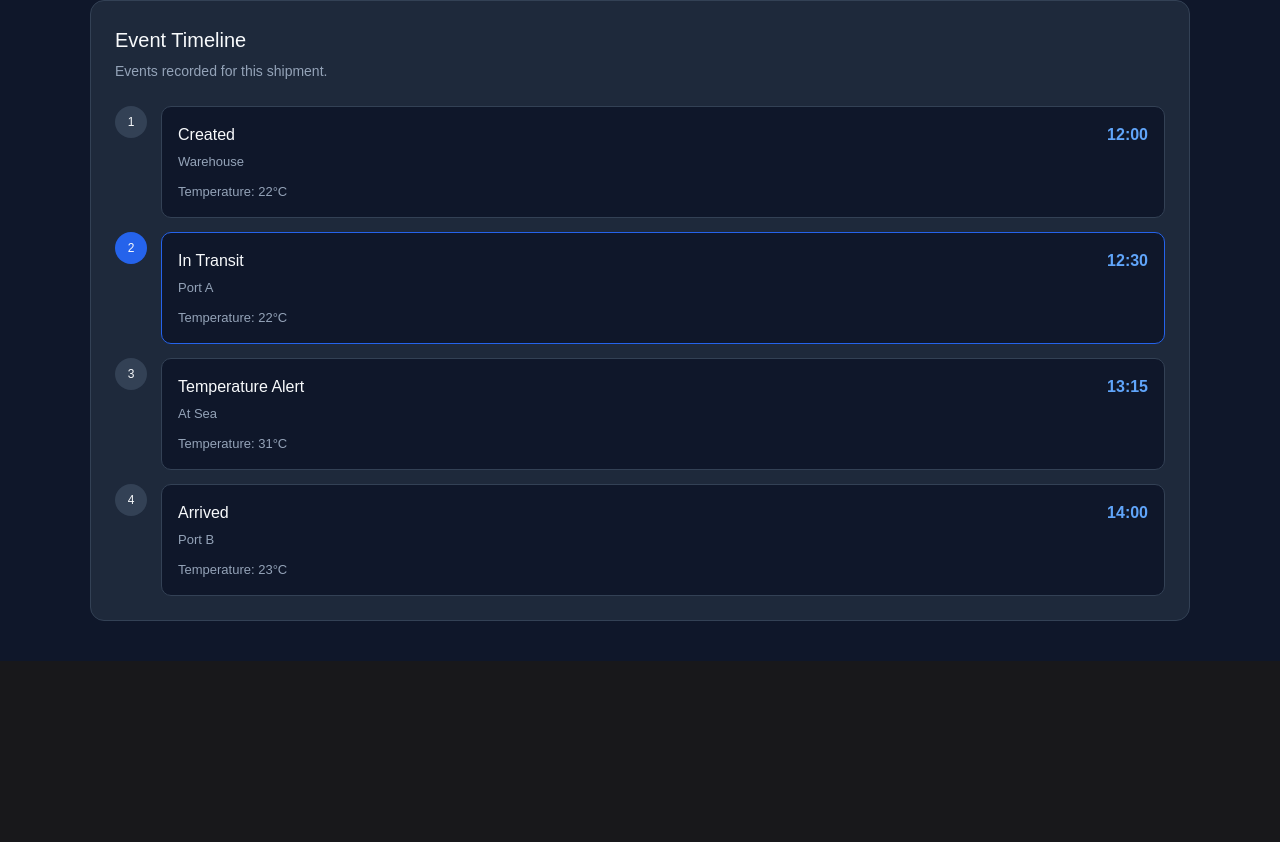
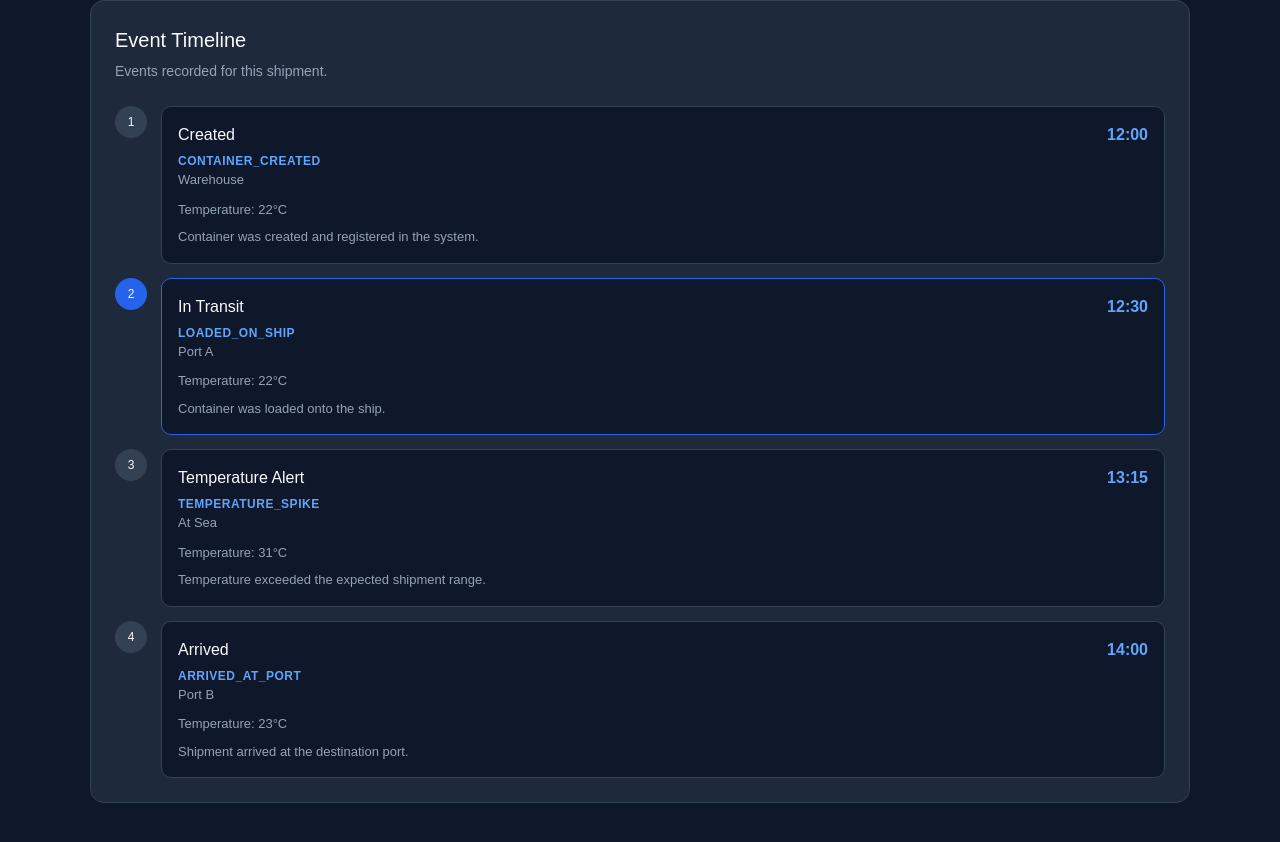
Before and after one commit to chandancoder-dev/audit-trail-team14, a React (Vite) app in the folder client/: page /historicalstate in a window 1280 px wide. Shown: the part 632-1474 px from the top of the page. Before the commit the page ends 1293 px from the top, so only its background shows below. Built offline with nearby package versions, Linux system fonts and the light colour scheme.

Commit message:
Add event details to historical state

```diff
--- a/client/src/pages/HistoricalState.jsx
+++ b/client/src/pages/HistoricalState.jsx
@@ -6,30 +6,38 @@ function HistoricalState() {
     {
       time: "12:00",
       minutes: 0,
+      eventType: "CONTAINER_CREATED",
       status: "Created",
       location: "Warehouse",
       temperature: "22°C",
+      details: "Container was created and registered in the system.",
     },
     {
       time: "12:30",
       minutes: 30,
+      eventType: "LOADED_ON_SHIP",
       status: "In Transit",
       location: "Port A",
       temperature: "22°C",
+      details: "Container was loaded onto the ship.",
     },
     {
       time: "13:15",
       minutes: 75,
+      eventType: "TEMPERATURE_SPIKE",
       status: "Temperature Alert",
       location: "At Sea",
       temperature: "31°C",
+      details: "Temperature exceeded the expected shipment range.",
     },
     {
       time: "14:00",
       minutes: 120,
+      eventType: "ARRIVED_AT_PORT",
       status: "Arrived",
       location: "Port B",
       temperature: "23°C",
+      details: "Shipment arrived at the destination port.",
     },
   ];
 
@@ -160,7 +168,7 @@ function HistoricalState() {
                   <div className="event-top">
                     <div>
                       <h3>{event.status}</h3>
-
+                      <p className="event-type">{event.eventType}</p>
                       <p>{event.location}</p>
                     </div>
 
@@ -170,6 +178,7 @@ function HistoricalState() {
                   <p className="event-temperature">
                     Temperature: {event.temperature}
                   </p>
+                  <p className="event-details">{event.details}</p>
                 </div>
               </div>
             ))}
--- a/client/src/styles/historicalState.css
+++ b/client/src/styles/historicalState.css
@@ -209,3 +209,30 @@
 .active-event .event-content {
   border-color: #2563eb;
 }
+
+.event-content .event-type {
+  color: #60a5fa;
+  font-size: 12px;
+  font-weight: 600;
+  letter-spacing: 0.5px;
+  margin-top: 4px;
+}
+
+.event-details {
+  margin-top: 8px;
+  color: #cbd5e1;
+  line-height: 1.5;
+}
+
+.event-type {
+  color: #60a5fa;
+  font-size: 12px;
+  font-weight: 600;
+  margin-top: 4px;
+}
+
+.event-details {
+  margin-top: 8px;
+  color: #cbd5e1;
+  line-height: 1.5;
+}
```
